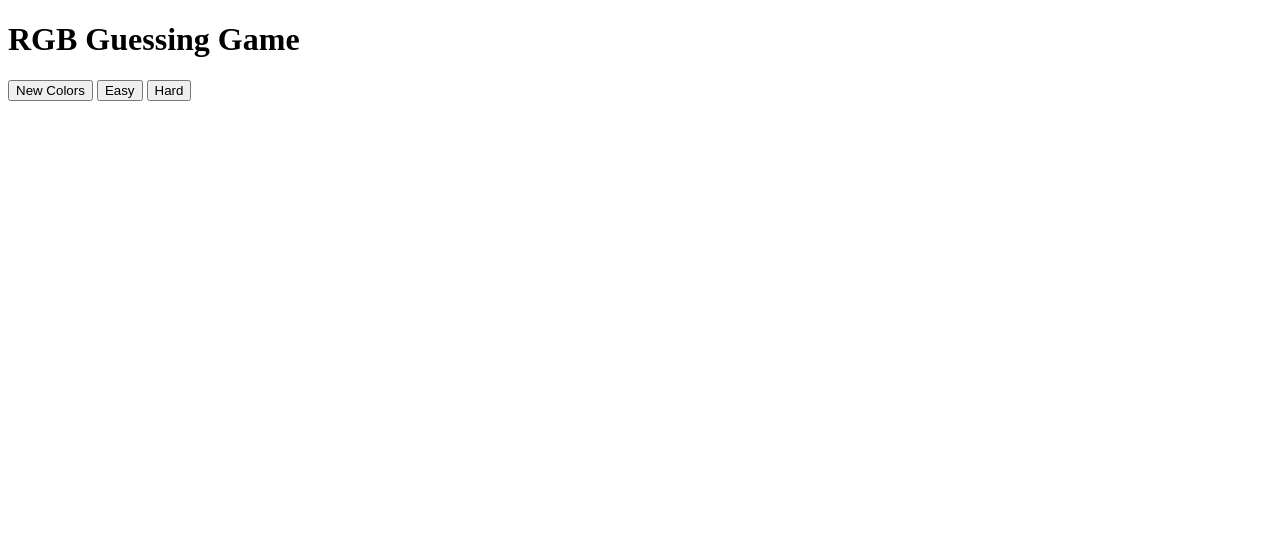
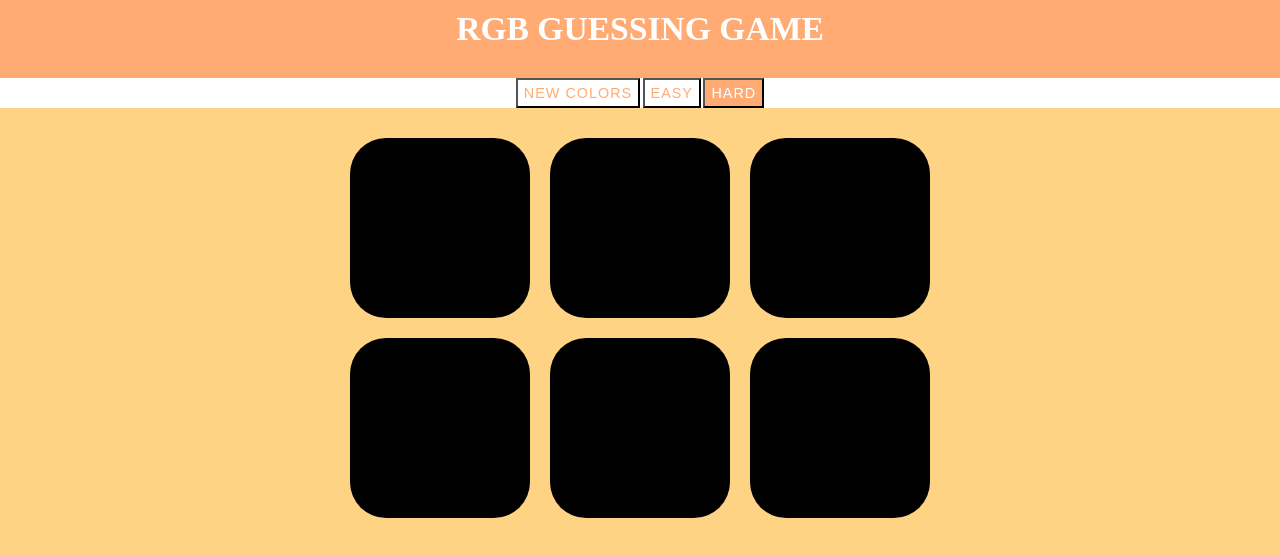
Before and after one commit to erindoman/color-guesser, a plain HTML site: page index.html in a window 1280 px wide. Drawn offline with Linux system fonts and the light colour scheme.

Commit message:
add styling

```diff
--- a/index.html
+++ b/index.html
@@ -9,14 +9,15 @@
 </head>
 <body>
     <h1>RGB Guessing Game</h1>
-    <div>
-        <button>New Colors</button>
+    <h3></h3><span id="color-display"></span></h3>
+    <div id="stripe">
+        <button id="reset">New Colors</button>
         <span id="message"></span>
         <button class="mode">Easy</button>
-        <button class="mode">Hard</button>
+        <button class="mode selected">Hard</button>
     </div>
 
-    <div>
+    <div id="container">
         <div class="square"></div>
         <div class="square"></div>
         <div class="square"></div>
--- a/style.css
+++ b/style.css
@@ -0,0 +1,74 @@
+body {
+    background-color: #ffd384;
+    font-size: 60%;
+    margin: 0;
+    -webkit-appearance: none;
+
+}
+
+h1, h3 {
+    color: white;
+    background-color: #ffab73;
+    font-size: 3.5em;
+    text-align: center;
+    text-transform: uppercase;
+    margin: 0;
+    padding: 10px 0;
+}
+
+button {
+    outline: none;
+	color: #ffab73;
+	text-transform: uppercase;
+	font-size: 1.5em;
+	background-color: white;
+	height: 100%;
+	letter-spacing: 1px;
+}
+
+button:hover {
+	background-color: #ffab73;
+	color: white;
+}
+
+.square {
+    width: 30%;
+    background-color: black;
+    padding-bottom: 30%;
+    float: left;
+    margin: 1.66%;
+    transition: background .5s;
+    -webkit-transition: background .5s;
+    -moz-transition: background .5s;
+}
+
+.selected {
+    -webkit-appearance: none;
+    outline: none;
+    background-color: #ffab73;
+    color: white;
+}
+
+.square {
+    border-radius: 20%;
+}
+
+#container {
+    max-width: 600px;
+    margin: 0 auto;
+    padding-top: 20px;
+}
+
+#stripe {
+    background: white;
+    height: 30px;
+    text-align: center;
+    color: black;
+}
+
+#message {
+    text-transform: uppercase;
+    color: #232323;
+    font-size: 1.5em;
+    width: 20%;
+}
```
Also changed, not shown: app.js (+20 -20 lines).
